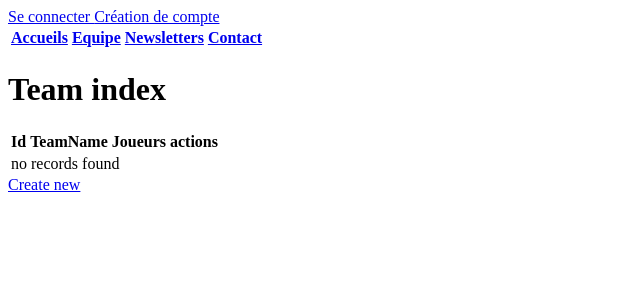
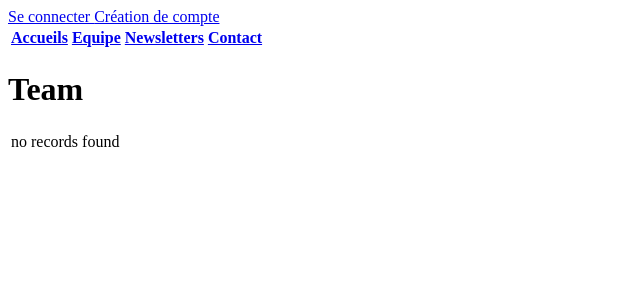
Before and after one commit to BattlaGame/ProjetL3symfony, a Symfony app: template templates/team/index.html.twig in a window 1280 px wide. Shown: the top 300 px of the page, without its empty margins (0-640 px from the left). Run offline with Twig, Linux system fonts and the light colour scheme; the template is opened without the code that fills it, so the values that code supplies are empty; some libraries are stand-ins or nearby versions.

Commit message:
page equipe

```diff
--- a/src/Controller/HomeController.php
+++ b/src/Controller/HomeController.php
@@ -36,4 +36,5 @@ class HomeController extends AbstractController
             'homes' => $homeRepository->findAll(),
         ]);
     }
+
 }
--- a/templates/team/index.html.twig
+++ b/templates/team/index.html.twig
@@ -3,32 +3,30 @@
 {% block title %}Team index{% endblock %}
 
 {% block body %}
-    <h1>Team index</h1>
+    <h1>Team</h1>
 
     <table class="table">
         <thead>
-            <tr>
-                <th>Id</th>
-                <th>TeamName</th>
-                <th>Joueurs</th>
-                <th>actions</th>
-            </tr>
+
         </thead>
         <tbody>
         {% for team in teams %}
             <tr>
-                <td>{{ team.id }}</td>
-                <td>{{ team.teamName }}</td>
-                <td>
-                {% for adherent in team.adherents %}
-                {{ adherent.user }},
-                {% endfor %}
-                </td>
-                <td>
-                    <a href="{{ path('app_team_show', {'id': team.id}) }}">show</a>
-                    <a href="{{ path('app_team_edit', {'id': team.id}) }}">edit</a>
-                </td>
+            <td colspan="3">{{ team.teamName }}</td>
             </tr>
+            <tr>
+                    <th>Prénom</th>
+                    <th>Nom</th>
+                    <th>Poste</th>
+            </tr>
+            {% for adherent in team.adherents %}
+            <tr>
+                <td>{{ adherent.user }}</td>
+                <td>{{ adherent.user.getSurname() }}</td>
+                <td>{{ adherent.poste }}</td>
+
+            </tr>
+            {% endfor %}
         {% else %}
             <tr>
                 <td colspan="3">no records found</td>
@@ -36,6 +34,4 @@
         {% endfor %}
         </tbody>
     </table>
-
-    <a href="{{ path('app_team_new') }}">Create new</a>
 {% endblock %}
```
